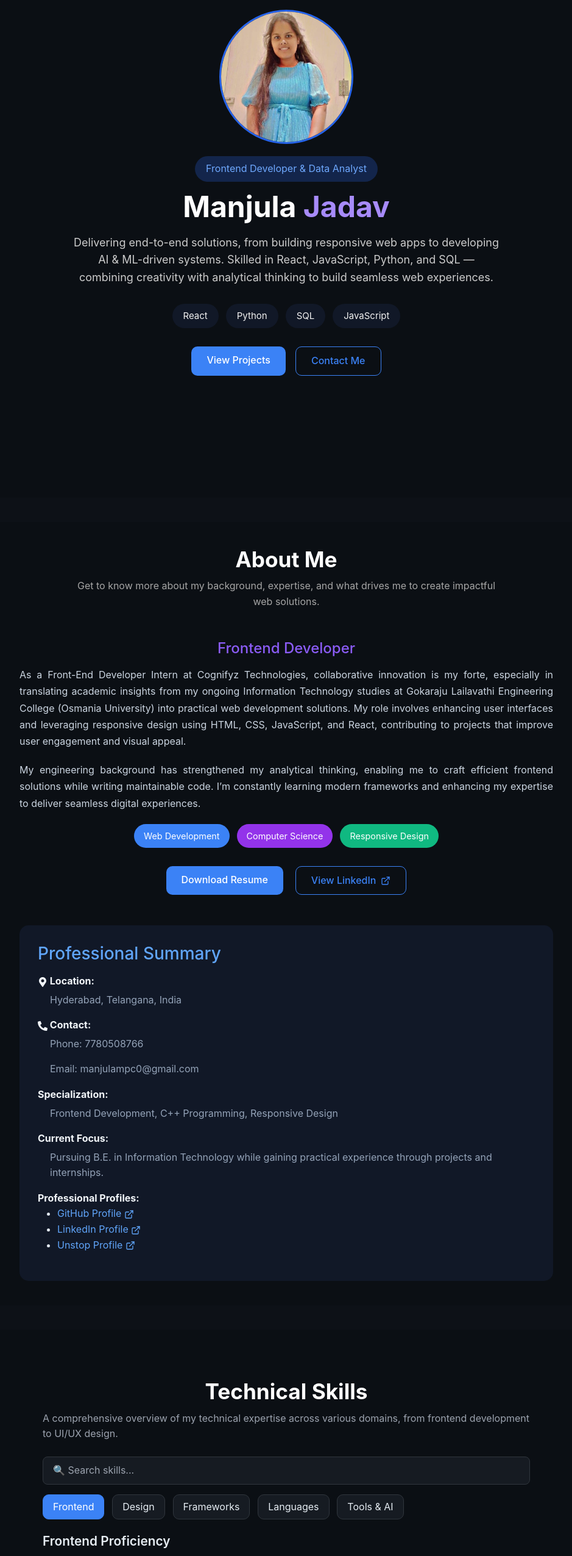
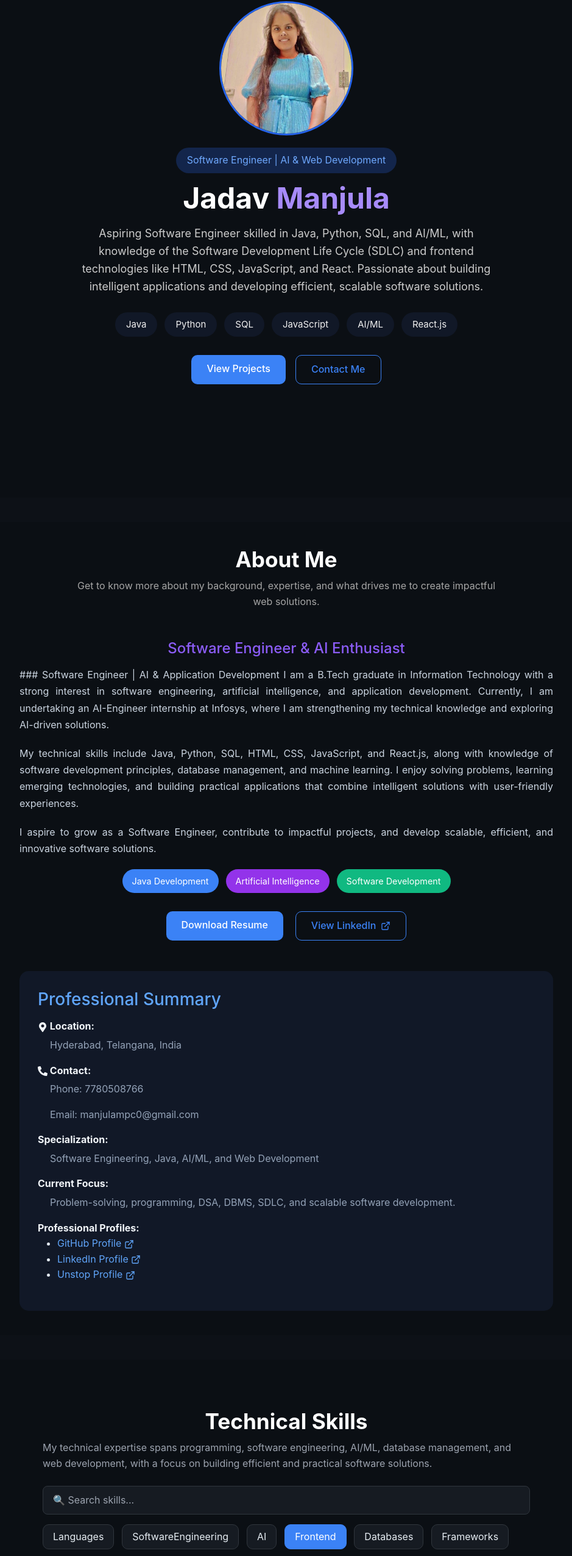
Before and after one commit to Manjula-jadav/my-portfolio, a React (Create React App) app: page / in a window 1280 px wide. Shown: the part 202-2753 px from the top of the page at 61% size, without its empty margins (170-1109 px from the left). Built offline with nearby package versions, Linux system fonts and the light colour scheme.

Commit message:
Update portfolio content and projects

```diff
--- a/src/components/About.jsx
+++ b/src/components/About.jsx
@@ -13,23 +13,25 @@ const About = () => {
           create impactful web solutions.
         </p>
 
-        <h3 className="role-title">Frontend Developer</h3>
+        <h3 className="role-title">Software Engineer & AI Enthusiast</h3>
 
         <p className="about-text">
-          As a Front-End Developer Intern at Cognifyz Technologies, collaborative innovation is my forte, especially in translating academic insights from my ongoing Information Technology studies at Gokaraju Lailavathi Engineering College (Osmania University) into practical web development solutions. My role involves enhancing user interfaces and leveraging responsive design using HTML, CSS, JavaScript, and React, contributing to projects that improve user engagement and visual appeal.
+          ### Software Engineer | AI & Application Development
+
+I am a B.Tech graduate in Information Technology with a strong interest in software engineering, artificial intelligence, and application development. Currently, I am undertaking an AI-Engineer internship at Infosys, where I am strengthening my technical knowledge and exploring AI-driven solutions.
         </p>
 
         <p className="about-text">
-          My engineering background has strengthened my analytical thinking,
-          enabling me to craft efficient frontend solutions while writing
-          maintainable code. I’m constantly learning modern frameworks and
-          enhancing my expertise to deliver seamless digital experiences.
+          My technical skills include Java, Python, SQL, HTML, CSS, JavaScript, and React.js, along with knowledge of software development principles, database management, and machine learning. I enjoy solving problems, learning emerging technologies, and building practical applications that combine intelligent solutions with user-friendly experiences.
+        </p>
+        <p className="about-text">
+          I aspire to grow as a Software Engineer, contribute to impactful projects, and develop scalable, efficient, and innovative software solutions.
         </p>
 
         <div className="tag-container">
-          <span className="tag web">Web Development</span>
-          <span className="tag cpp">Computer Science</span>
-          <span className="tag design">Responsive Design</span>
+          <span className="tag web">Java Development</span>
+          <span className="tag cpp">Artificial Intelligence </span>
+          <span className="tag design">Software Development</span>
         </div>
 
         <div className="button-group">
@@ -70,14 +72,13 @@ const About = () => {
 
           <div className="summary-item">
             <strong>Specialization:</strong>
-            <p>Frontend Development, C++ Programming, Responsive Design</p>
+            <p>Software Engineering, Java, AI/ML, and Web Development</p>
           </div>
 
           <div className="summary-item">
             <strong>Current Focus:</strong>
             <p>
-              Pursuing B.E. in Information Technology while gaining practical
-              experience through projects and internships.
+              Problem-solving, programming, DSA, DBMS, SDLC, and scalable software development.
             </p>
           </div>
 
--- a/src/components/Banner.jsx
+++ b/src/components/Banner.jsx
@@ -6,24 +6,23 @@ const Banner = () => {
       <div className="banner-container">
         <img src={`${process.env.PUBLIC_URL}/manjula1.jpg`} alt="Manjula Jadav" className="banner-img" />
 
-        <p className="banner-role">Frontend Developer & Data Analyst</p>
+        <p className="banner-role">Software Engineer | AI & Web Development</p>
 
         <h1 className="banner-name">
-          Manjula <span>Jadav</span>
+          Jadav <span>Manjula</span>
         </h1>
 
         <p className="banner-description">
-          Delivering end-to-end solutions, from building responsive web apps to
-          developing AI & ML-driven systems. Skilled in React, JavaScript,
-          Python, and SQL — combining creativity with analytical thinking to
-          build seamless web experiences.
+          Aspiring Software Engineer skilled in Java, Python, SQL, and AI/ML, with knowledge of the Software Development Life Cycle (SDLC) and frontend technologies like HTML, CSS, JavaScript, and React. Passionate about building intelligent applications and developing efficient, scalable software solutions.
         </p>
 
         <div className="banner-tags">
-          <span>React</span>
+          <span>Java</span>
           <span>Python</span>
           <span>SQL</span>
           <span>JavaScript</span>
+          <span>AI/ML</span>
+          <span>React.js</span>
         </div>
 
         <div className="banner-buttons">
--- a/src/components/Education.jsx
+++ b/src/components/Education.jsx
@@ -29,22 +29,17 @@ const Education = () => {
           </div>
 
           <p className="edu-description">
-            Currently pursuing a Bachelor of Engineering degree in Information Technology at
-            Gokaraju Lailavathi Engineering College, affiliated with Osmania University. The
-            program strengthens my foundation in programming, databases, and data analytics while
-            emphasizing hands-on projects and teamwork.
+            Completed a Bachelor of Technology in Information Technology,
+  developing a strong foundation in programming, software
+  engineering, database management, and computer science
+  fundamentals. Achieved a <strong>CGPA of 8.39/10</strong>.
           </p>
 
           <div className="edu-info-box">
-            <h4>Current Focus</h4>
+            <h4>Technical Focus</h4>
             <p>
-              Data Analytics, Database Management Systems, Operating Systems, and Web Technologies
+              Java Programming, Python, SQL, Artificial Intelligence & Machine Learning, Software Development, and Web Technologies.
             </p>
-          </div>
-
-          <div className="edu-info-box">
-            <h4>Expected Graduation</h4>
-            <p>May 2026 with specialization in Information Technology</p>
           </div>
         </div>
 
--- a/src/components/NavBar.jsx
+++ b/src/components/NavBar.jsx
@@ -5,7 +5,7 @@ export default function NavbarComp() {
   return (
     <Navbar expand="lg" bg="light" variant="light" sticky="top" className="shadow-sm">
       <Container>
-        <Navbar.Brand href="#home">Manjula Jadav</Navbar.Brand>
+        <Navbar.Brand href="#home">Jadav Manjula</Navbar.Brand>
         <Navbar.Toggle aria-controls="main-navbar" />
         <Navbar.Collapse id="main-navbar">
           <Nav className="ms-auto">
--- a/src/components/Projects.jsx
+++ b/src/components/Projects.jsx
@@ -4,11 +4,18 @@ import "./Projects.css";
 const Projects = () => {
   const projects = [
     {
-      title: "Weather Prediction App",
+      title: "CliniScan: Lung Disease Detection System",
       description:
-        "A responsive weather prediction web app built using React and OpenWeather API. It allows users to search for cities and displays real-time weather details like temperature, humidity, and conditions with dynamic icons and backgrounds.",
-      image: "/images/weather.jpg", // put inside public/images/
-      tech: ["Frontend", "React", "API Integration"],
+        "An AI-powered medical imaging system designed to assist in identifying lung abnormalities from medical images. CliniScan combines deep learning techniques, CNN-Transformer architecture, and image preprocessing methods to classify conditions such as COVID-19, pneumonia, and lung opacity. It also incorporates image augmentation and Grad-CAM-based visualization to support model interpretability.",
+      image: "/images/scream.png", // put inside public/images/
+      tech: ["AI & ML", "Python", "Deep Learning", "CNN", "Transformers"],
+    },
+    {
+      title: "AI Resume Analyzer",
+      description:
+        "A Python-based application that analyzes resumes by extracting text from PDF documents and evaluating resume content against relevant skills and job requirements. The system helps identify key qualifications, highlight relevant skills, and assess how closely a resume aligns with a target job description, supporting candidates in improving their resumes for specific roles.",
+      image: "/images/scream.png", // put inside public/images/
+      tech: ["AI & ML", "Python", "NLP", "PyPDF2"],
     },
     {
       title: "Human Scream Detection and Analysis for Controlling Crime Rate",
@@ -16,6 +23,13 @@ const Projects = () => {
         "An AI & ML-based project that detects human screams using MFCC audio features. It analyzes sound patterns to identify distress and sends emergency alerts via Twilio, aiming to help reduce crime rates and ensure public safety.",
       image: "/images/scream.png", // put inside public/images/
       tech: ["AI & ML", "Python", "Kivy", "Twilio"],
+    },
+    {
+      title: "Weather Prediction App",
+      description:
+        "A responsive weather prediction web app built using React and OpenWeather API. It allows users to search for cities and displays real-time weather details like temperature, humidity, and conditions with dynamic icons and backgrounds.",
+      image: "/images/weather.jpg", // put inside public/images/
+      tech: ["Frontend", "React", "API Integration"],
     },
   ];
 
--- a/src/components/Skills.jsx
+++ b/src/components/Skills.jsx
@@ -3,32 +3,51 @@ import "./Skills.css";
 import { Languages } from "lucide-react";
 
 const categories = {
+ Languages: [
+    { name: "Java", level: 85 },
+    { name: "Python", level: 80 },
+    { name: "C++", level: 85 },
+    { name: "C", level: 70 },
+    { name: "JavaScript", level: 75 },
+  ],
+  SoftwareEngineering: [
+    { name: "Object-Oriented Programming (OOP)", level: 85 },
+    { name: "Data Structures & Algorithms", level: 70 },
+    { name: "Software Development Life Cycle (SDLC)", level: 75 },
+    { name: "Problem-Solving", level: 75 },
+    { name: "Unit Testing / JUnit", level: 65 },
+  ],
+  AI: [
+    { name: "Machine Learning", level: 75 },
+    { name: "Deep Learning", level: 70 },
+    { name: "Scikit-learn", level: 70 },
+    { name: "TensorFlow / Keras", level: 65 },
+    { name: "Model Evaluation", level: 70 },
+    { name: "Data Preprocessing", level: 75 },
+  ],
   Frontend: [
     { name: "HTML5", level: 90 },
     { name: "CSS", level: 85 },
-    { name: "JavaScript", level: 80 },
     { name: "Responsive Design", level: 90 },
     { name: "API Integration", level: 75 },
   ],
-  Design: [
-    { name: "Figma", level: 85 },
-    { name: "UI/UX Design", level: 80 },
-    { name: "Canva", level: 90 },
+  Databases: [
+    { name: "SQL", level: 90 },
+    { name: "DBMS", level: 85 },
+    { name: "Database Design", level: 80 },
   ],
   Frameworks: [
     { name: "React.js", level: 85 },
     { name: "Bootstrap", level: 80 },
     { name: "Tailwind CSS", level: 70 },
   ],
-   Languages: [
-    { name: "Python", level: 80 },
-    { name: "Java", level: 70 },
-    { name: "C++", level: 90 },
-    { name: "C", level: 90 },
-  ],
-  "Tools & AI": [
-    { name: "Git / GitHub", level: 85 },
-    { name: "VS Code", level: 90 },
+  "Tools": [
+    { name: "Git / GitHub", level: 80 },
+    { name: "VS Code", level: 85 },
+    { name: "Eclipse IDE", level: 80 },
+    { name: "Jupyter Notebook", level: 75 },
+    { name: "Figma", level: 65 },
+    { name: "Vercel", level: 70 },
     { name: "ChatGPT", level: 80 },
   ],
 };
@@ -46,8 +65,7 @@ export default function Skills() {
       <div className="skills-container">
         <h2 className="section-title">Technical Skills</h2>
         <p className="section-desc">
-          A comprehensive overview of my technical expertise across various domains,
-          from frontend development to UI/UX design.
+          My technical expertise spans programming, software engineering, AI/ML, database management, and web development, with a focus on building efficient and practical software solutions.
         </p>
 
         <input
```
